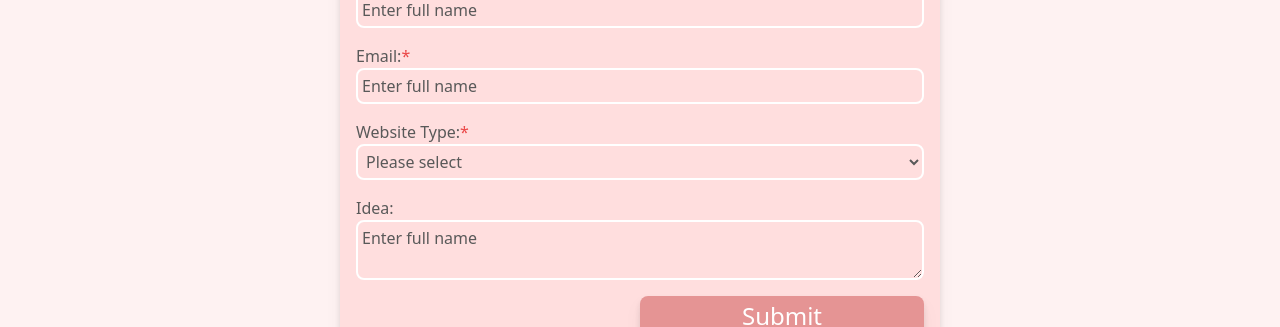
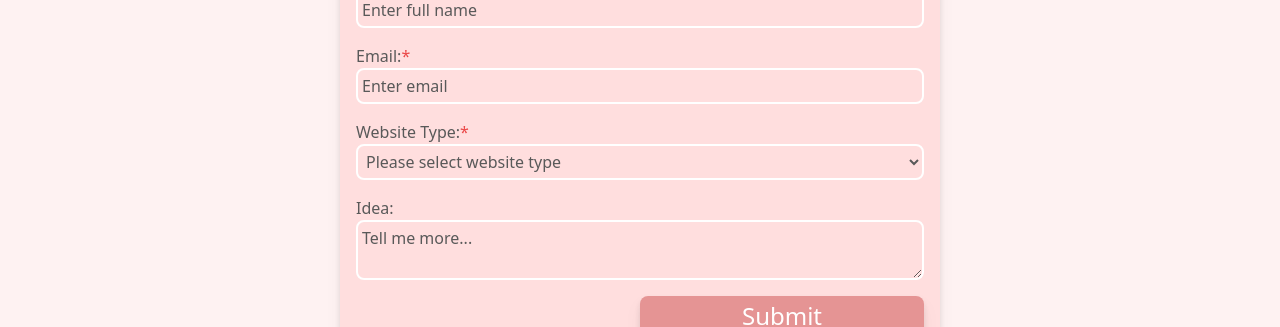
Before and after one commit to lmigonzalez/elegant-designs, a Next.js app: page / in a window 1280 px wide. Shown: the part 4178-4505 px from the top of the page. Built offline with nearby package versions, Linux system fonts and the light colour scheme.

Commit message:
contact placeholder content

```diff
--- a/components/Contact.js
+++ b/components/Contact.js
@@ -109,7 +109,7 @@ const Contact = () => {
         <input
           className="p-1 rounded-lg bg-[#FFDEDE] border-solid border-[#fff] border-2 placeholder-[#595959] mb-4"
           type="email"
-          placeholder="Enter full name"
+          placeholder="Enter email"
           name="email"
           value={userData.email}
           onChange={handleChange}
@@ -123,7 +123,7 @@ const Contact = () => {
           onChange={handleChange}
           value={userData.type}
         >
-          <option value="">Please select</option>
+          <option value="">Please select website type</option>
           <option value="blog">Blog</option>
           <option value="eCommerce">eCommerce</option>
           <option value="portfolio">Portfolio</option>
@@ -133,7 +133,7 @@ const Contact = () => {
         <label className="text-[#595959]">Idea:</label>
         <textarea
           className="p-1 rounded-lg bg-[#FFDEDE] border-solid border-[#fff] border-2 placeholder-[#595959] mb-4"
-          placeholder="Enter full name"
+          placeholder="Tell me more..."
           cols="30"
           name="idea"
           value={userData.idea}
```
